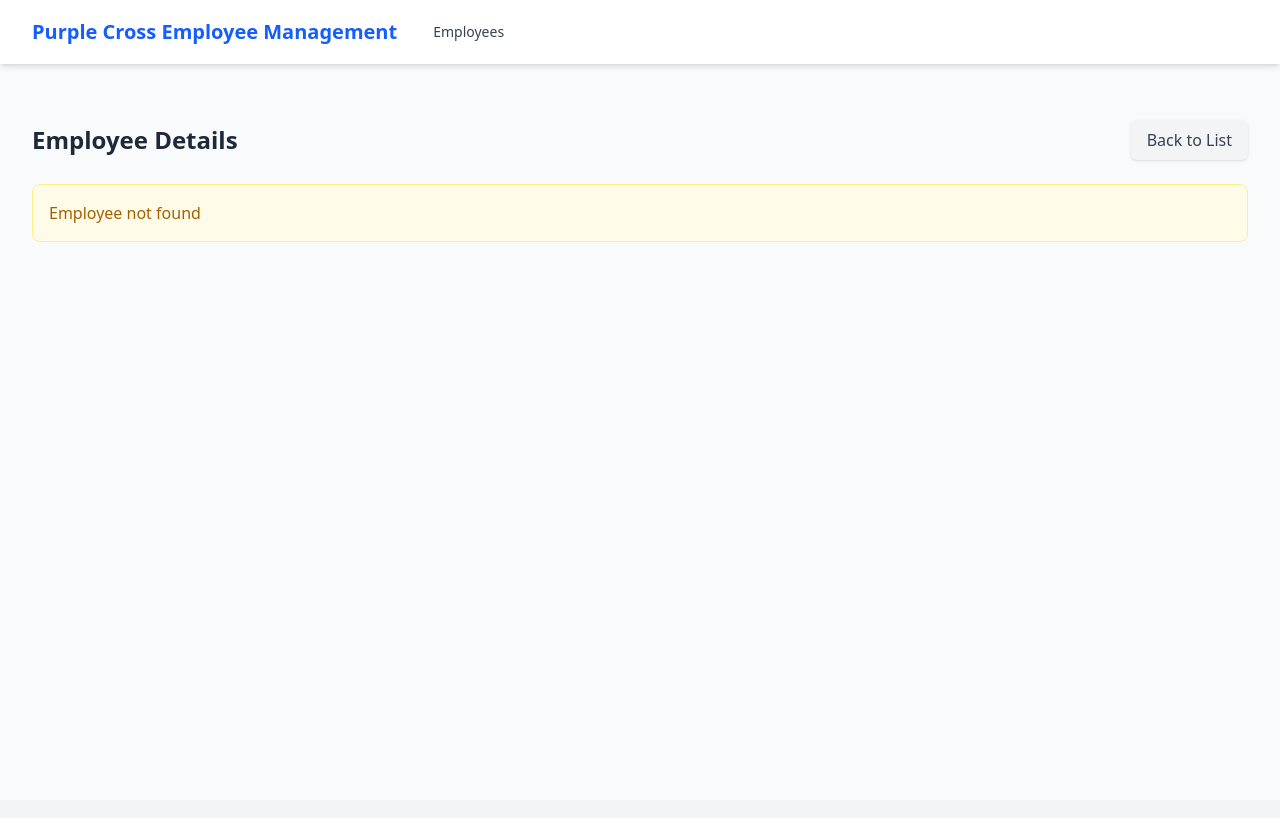
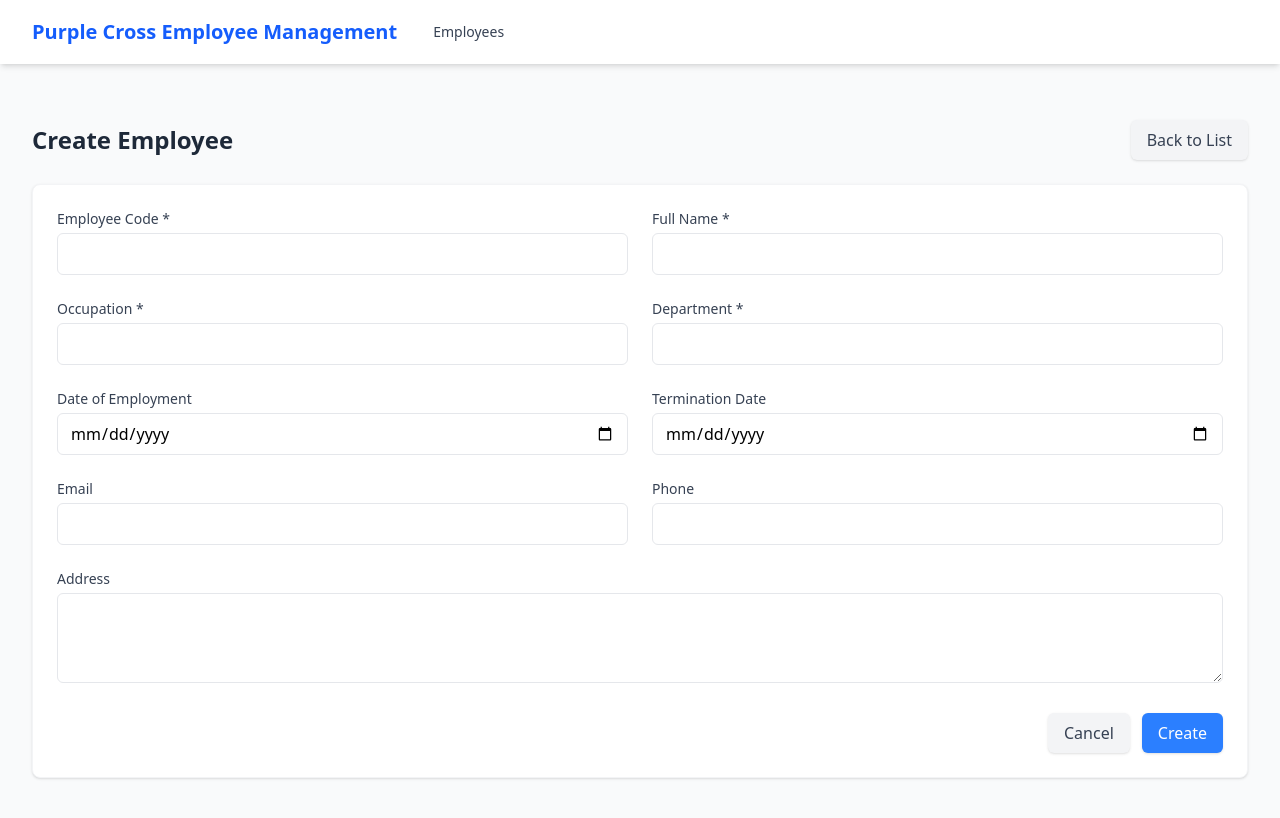
Before and after one commit to adel12790/purple-cross-employee-management, a Vue app: page /employees/create in a window 1280 px wide. Before the commit this address had no page. Shown: the top 818 px of the page. Built offline with nearby package versions, Linux system fonts and the light colour scheme; the HTML template or start-up script is replaced by a standard one.

Commit message:
Add create/edit employee view page

```diff
--- a/src/router/index.js
+++ b/src/router/index.js
@@ -1,5 +1,6 @@
 import { createRouter, createWebHistory } from 'vue-router';
 import EmployeeList from '../views/EmployeeList.vue';
+import EmployeeForm from '../views/EmployeeForm.vue';
 import EmployeeDetail from '../views/EmployeeDetail.vue';
 
 const routes = [
@@ -13,10 +14,20 @@ const routes = [
     component: EmployeeList
   },
   {
+    path: '/employees/create',
+    name: 'EmployeeCreate',
+    component: EmployeeForm
+  },
+  {
     path: '/employees/:id',
     name: 'EmployeeDetail',
     component: EmployeeDetail
   },
+  {
+    path: '/employees/:id/edit',
+    name: 'EmployeeEdit',
+    component: EmployeeForm
+  }
 ];
 
 const router = createRouter({
--- a/src/store/index.js
+++ b/src/store/index.js
@@ -12,6 +12,12 @@ export default createStore({
         id: state.employees.length + 1
       });
     },
+    updateEmployee(state, updatedEmployee) {
+      const index = state.employees.findIndex(emp => emp.id === updatedEmployee.id);
+      if (index !== -1) {
+        state.employees.splice(index, 1, updatedEmployee);
+      }
+    },
     deleteEmployee(state, employeeId) {
       state.employees = state.employees.filter(emp => emp.id !== employeeId);
     }
@@ -19,6 +25,9 @@ export default createStore({
   actions: {
     addEmployee({ commit }, employee) {
       commit('addEmployee', employee);
+    },
+    updateEmployee({ commit }, employee) {
+      commit('updateEmployee', employee);
     },
     deleteEmployee({ commit }, employeeId) {
       commit('deleteEmployee', employeeId);
--- a/src/views/EmployeeDetail.vue
+++ b/src/views/EmployeeDetail.vue
@@ -8,6 +8,12 @@
           class="px-4 py-2 rounded-md font-medium transition-colors duration-200 bg-gray-100 text-gray-700 hover:bg-gray-200 shadow-sm"
         >
           Back to List
+        </router-link>
+        <router-link
+          :to="'/employees/' + employee.id + '/edit'"
+          class="px-4 py-2 rounded-md font-medium transition-colors duration-200 bg-blue-100 text-blue-700 hover:bg-blue-200 shadow-sm"
+        >
+          Edit
         </router-link>
       </div>
     </div>
--- /dev/null
+++ b/src/views/EmployeeForm.vue
@@ -0,0 +1,222 @@
+<template>
+  <div class="max-w-7xl mx-auto px-4 sm:px-6 lg:px-8 py-8">
+    <div class="flex justify-between items-center mb-6">
+      <h2 class="text-2xl font-bold text-gray-800">{{ isEdit ? 'Edit Employee' : 'Create Employee' }}</h2>
+      <router-link
+        to="/employees"
+        class="px-4 py-2 rounded-md font-medium transition-colors duration-200 bg-gray-100 text-gray-700 hover:bg-gray-200 shadow-sm"
+      >
+        Back to List
+      </router-link>
+    </div>
+
+    <div class="bg-white rounded-lg shadow-sm border border-gray-100">
+      <div class="p-6">
+        <form @submit.prevent="handleSubmit">
+          <div class="grid grid-cols-1 md:grid-cols-2 gap-6">
+            <div>
+              <label class="block text-sm font-medium text-gray-700 mb-1">Employee Code *</label>
+              <input
+                type="text"
+                class="w-full px-3 py-2 border border-gray-200 rounded-md focus:outline-none focus:ring-2 focus:ring-blue-200 focus:border-blue-300 bg-white"
+                :class="{ 'border-red-500 focus:ring-red-200 focus:border-red-300': errors.code }"
+                v-model="form.code"
+                required
+              >
+              <p v-if="errors.code" class="mt-1 text-sm text-red-600">{{ errors.code }}</p>
+            </div>
+
+            <div>
+              <label class="block text-sm font-medium text-gray-700 mb-1">Full Name *</label>
+              <input
+                type="text"
+                class="w-full px-3 py-2 border border-gray-200 rounded-md focus:outline-none focus:ring-2 focus:ring-blue-200 focus:border-blue-300 bg-white"
+                :class="{ 'border-red-500 focus:ring-red-200 focus:border-red-300': errors.fullName }"
+                v-model="form.fullName"
+                required
+              >
+              <p v-if="errors.fullName" class="mt-1 text-sm text-red-600">{{ errors.fullName }}</p>
+            </div>
+
+            <div>
+              <label class="block text-sm font-medium text-gray-700 mb-1">Occupation *</label>
+              <input
+                type="text"
+                class="w-full px-3 py-2 border border-gray-200 rounded-md focus:outline-none focus:ring-2 focus:ring-blue-200 focus:border-blue-300 bg-white"
+                :class="{ 'border-red-500 focus:ring-red-200 focus:border-red-300': errors.occupation }"
+                v-model="form.occupation"
+                required
+              >
+              <p v-if="errors.occupation" class="mt-1 text-sm text-red-600">{{ errors.occupation }}</p>
+            </div>
+
+            <div>
+              <label class="block text-sm font-medium text-gray-700 mb-1">Department *</label>
+              <input
+                type="text"
+                class="w-full px-3 py-2 border border-gray-200 rounded-md focus:outline-none focus:ring-2 focus:ring-blue-200 focus:border-blue-300 bg-white"
+                :class="{ 'border-red-500 focus:ring-red-200 focus:border-red-300': errors.department }"
+                v-model="form.department"
+                required
+              >
+              <p v-if="errors.department" class="mt-1 text-sm text-red-600">{{ errors.department }}</p>
+            </div>
+
+            <div>
+              <label class="block text-sm font-medium text-gray-700 mb-1">Date of Employment</label>
+              <input
+                type="date"
+                class="w-full px-3 py-2 border border-gray-200 rounded-md focus:outline-none focus:ring-2 focus:ring-blue-200 focus:border-blue-300 bg-white"
+                v-model="form.employmentDate"
+              >
+            </div>
+
+            <div>
+              <label class="block text-sm font-medium text-gray-700 mb-1">Termination Date</label>
+              <input
+                type="date"
+                class="w-full px-3 py-2 border border-gray-200 rounded-md focus:outline-none focus:ring-2 focus:ring-blue-200 focus:border-blue-300 bg-white"
+                v-model="form.terminationDate"
+              >
+            </div>
+
+            <div>
+              <label class="block text-sm font-medium text-gray-700 mb-1">Email</label>
+              <input
+                type="email"
+                class="w-full px-3 py-2 border border-gray-200 rounded-md focus:outline-none focus:ring-2 focus:ring-blue-200 focus:border-blue-300 bg-white"
+                v-model="form.email"
+              >
+            </div>
+
+            <div>
+              <label class="block text-sm font-medium text-gray-700 mb-1">Phone</label>
+              <input
+                type="tel"
+                class="w-full px-3 py-2 border border-gray-200 rounded-md focus:outline-none focus:ring-2 focus:ring-blue-200 focus:border-blue-300 bg-white"
+                v-model="form.phone"
+              >
+            </div>
+
+            <div class="md:col-span-2">
+              <label class="block text-sm font-medium text-gray-700 mb-1">Address</label>
+              <textarea
+                class="w-full px-3 py-2 border border-gray-200 rounded-md focus:outline-none focus:ring-2 focus:ring-blue-200 focus:border-blue-300 bg-white"
+                v-model="form.address"
+                rows="3"
+              ></textarea>
+            </div>
+          </div>
+
+          <div class="flex justify-end gap-3 mt-6">
+            <router-link
+              to="/employees"
+              class="px-4 py-2 rounded-md font-medium transition-colors duration-200 bg-gray-100 text-gray-700 hover:bg-gray-200 shadow-sm"
+            >
+              Cancel
+            </router-link>
+            <BaseButton
+              type="submit"
+              variant="primary"
+            >
+              {{ isEdit ? 'Update' : 'Create' }}
+            </BaseButton>
+          </div>
+        </form>
+      </div>
+    </div>
+  </div>
+</template>
+
+<script>
+import { ref, computed, onMounted } from 'vue'
+import { useStore } from 'vuex'
+import { useRoute, useRouter } from 'vue-router'
+import BaseButton from '@/components/BaseButton.vue'
+
+export default {
+  name: 'EmployeeForm',
+  components: {
+    BaseButton
+  },
+  setup() {
+    const store = useStore()
+    const route = useRoute()
+    const router = useRouter()
+
+    const isEdit = computed(() => route.params.id !== undefined)
+
+    const form = ref({
+      code: '',
+      fullName: '',
+      occupation: '',
+      department: '',
+      employmentDate: '',
+      terminationDate: '',
+      email: '',
+      phone: '',
+      address: ''
+    })
+
+    const errors = ref({})
+
+    const validateForm = () => {
+      errors.value = {}
+      let isValid = true
+
+      if (!form.value.code) {
+        errors.value.code = 'Employee code is required'
+        isValid = false
+      }
+
+      if (!form.value.fullName) {
+        errors.value.fullName = 'Full name is required'
+        isValid = false
+      }
+
+      if (!form.value.occupation) {
+        errors.value.occupation = 'Occupation is required'
+        isValid = false
+      }
+
+      if (!form.value.department) {
+        errors.value.department = 'Department is required'
+        isValid = false
+      }
+
+      return isValid
+    }
+
+    const handleSubmit = () => {
+      if (!validateForm()) return
+
+      if (isEdit.value) {
+        store.dispatch('updateEmployee', {
+          ...form.value,
+          id: parseInt(route.params.id)
+        })
+      } else {
+        store.dispatch('addEmployee', form.value)
+      }
+
+      router.push('/employees')
+    }
+
+    onMounted(() => {
+      if (isEdit.value) {
+        const employee = store.getters.getEmployeeById(route.params.id)
+        if (employee) {
+          form.value = { ...employee }
+        }
+      }
+    })
+
+    return {
+      form,
+      errors,
+      isEdit,
+      handleSubmit
+    }
+  }
+}
+</script>
--- a/src/views/EmployeeList.vue
+++ b/src/views/EmployeeList.vue
@@ -21,6 +21,7 @@
             <div class="p-4">
               <div class="flex justify-between items-start mb-4">
                 <h3 class="text-lg font-semibold text-gray-800">{{ employee.fullName }}</h3>
+                <div class="flex space-x-2">
                   <router-link
                     :to="'/employees/' + employee.id"
                     class="p-1 text-blue-600 hover:text-blue-700"
@@ -28,6 +29,22 @@
                   >
                     <ViewIcon />
                   </router-link>
+                  <router-link
+                    :to="'/employees/' + employee.id + '/edit'"
+                    class="p-1 text-yellow-600 hover:text-yellow-700"
+                    title="Edit"
+                  >
+                    <EditIcon />
+                  </router-link>
+                  <BaseButton
+                    @click="confirmDelete(employee)"
+                    variant="danger"
+                    class="p-1"
+                    title="Delete"
+                  >
+                    <DeleteIcon />
+                  </BaseButton>
+                </div>
               </div>
 
               <div class="space-y-2">
@@ -52,6 +69,14 @@
           </div>
         </div>
 
+        <div class="flex justify-end mt-6">
+          <router-link
+            to="/employees/create"
+            class="px-4 py-2 rounded-md font-medium transition-colors duration-200 bg-blue-500 text-white hover:bg-blue-600 shadow-sm"
+          >
+            Create Employee
+          </router-link>
+        </div>
       </div>
     </div>
   </div>
@@ -110,8 +135,11 @@ export default {
       }
     }
 
-
-
+    const confirmDelete = (employee) => {
+      if (confirm(`Are you sure you want to delete ${employee.fullName}?`)) {
+        store.dispatch('deleteEmployee', employee.id)
+      }
+    }
 
     return {
       searchQuery,
@@ -121,6 +149,7 @@ export default {
       sortBy,
       formatEmploymentStatus,
       formatTerminationStatus,
+      confirmDelete
     }
   }
 }
```
